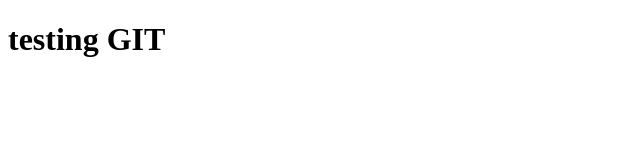
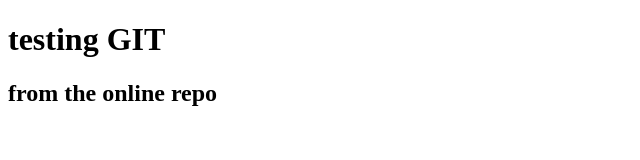
Before and after one commit to Ahmad-Nasser-2/Ahmad2, a plain HTML site: page index.html in a window 1280 px wide. Shown: the whole page, without its empty margins (0-640 px from the left). Drawn offline with Linux system fonts and the light colour scheme.

Commit message:
Update index.html

```diff
--- a/index.html
+++ b/index.html
@@ -7,6 +7,7 @@
 </head>
 <body>
     <h1>testing GIT</h1>
+    <h2>from the online repo<h2>
 
 </body>
 </html>
```
